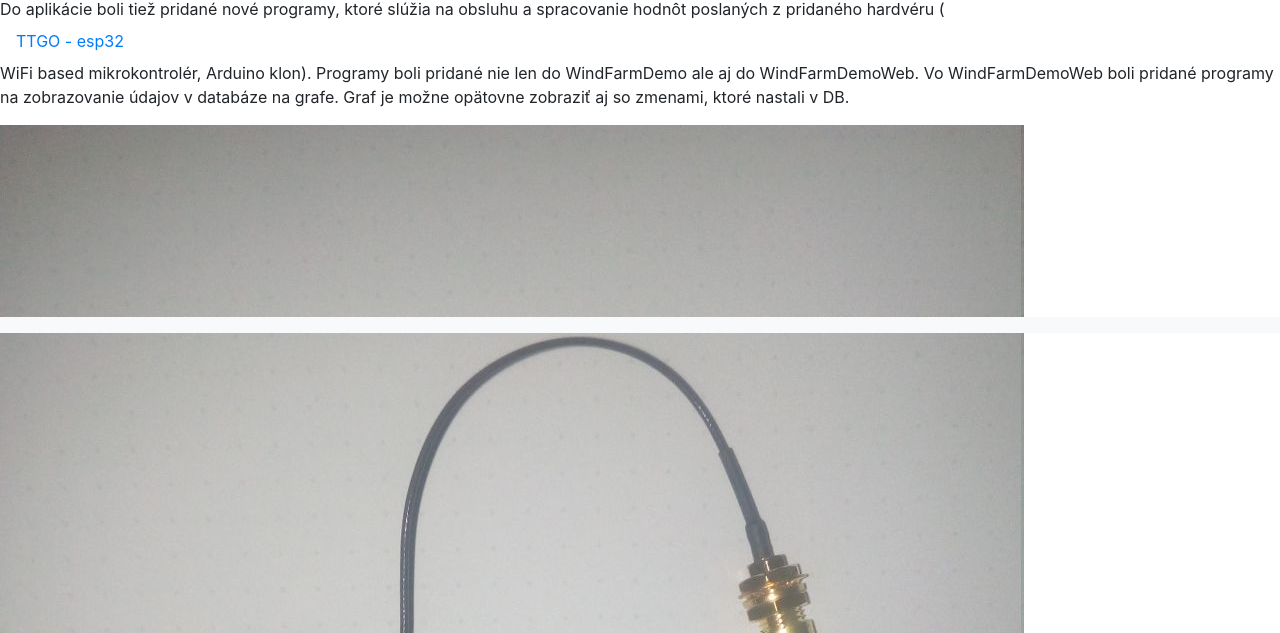
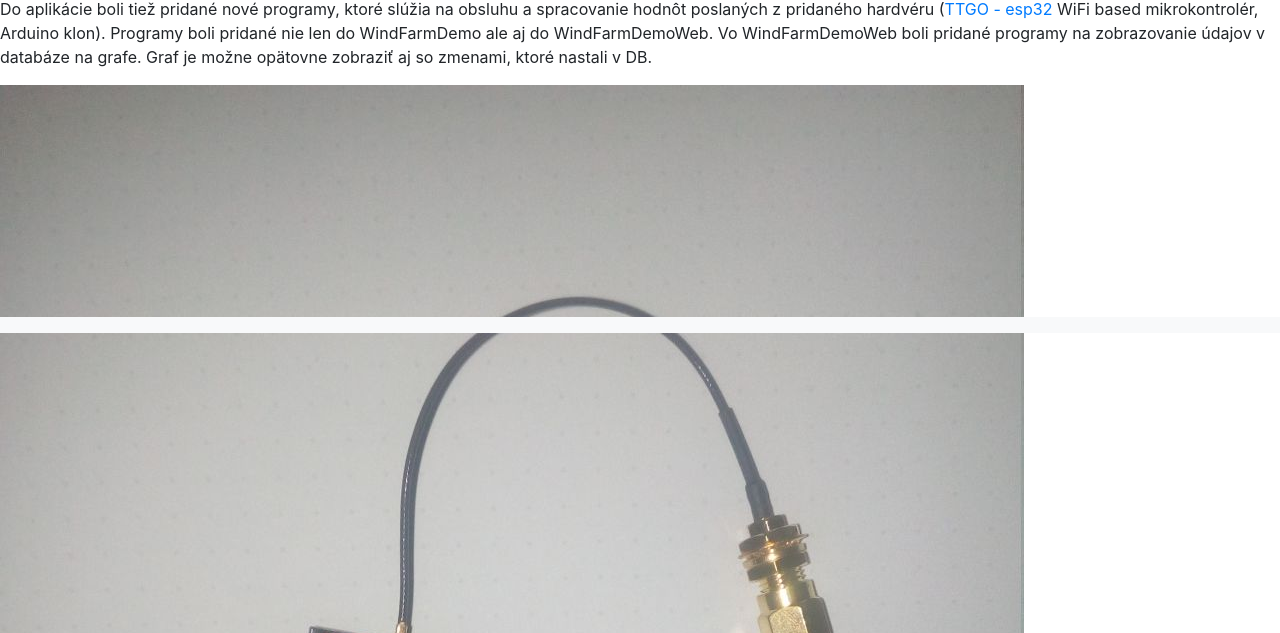
Before and after one commit to simonko1811/simonko1811.github.io, a plain HTML site: page rozsirenie.html in a window 1280 px wide. Shown: the part 467-1100 px from the top of the page. Drawn offline with nearby package versions, Linux system fonts and the light colour scheme.

Commit message:
Update rozsirenie.html

```diff
--- a/rozsirenie.html
+++ b/rozsirenie.html
@@ -41,7 +41,7 @@ Operácia UPDATE slúži na úpravu už uložených dát v DB. Na zmenu konkrét
 Operácia DELETE slúži na vymazanie dát z DB. Pri tento operácii nám stačí zadať id hodnoty, ktorú chceme vymazať.  </p>
   <h2>HW klient</h2>
   <p>
-Do aplikácie boli tiež pridané nové programy, ktoré slúžia na obsluhu a spracovanie hodnôt poslaných z pridaného hardvéru (<a class="nav-link" href="https://www.youtube.com/watch?v=cjVwTf8iDFY">TTGO - esp32</a> WiFi based mikrokontrolér, Arduino klon). Programy boli pridané nie len do WindFarmDemo ale aj do WindFarmDemoWeb.
+Do aplikácie boli tiež pridané nové programy, ktoré slúžia na obsluhu a spracovanie hodnôt poslaných z pridaného hardvéru (<a href="https://www.youtube.com/watch?v=cjVwTf8iDFY">TTGO - esp32</a> WiFi based mikrokontrolér, Arduino klon). Programy boli pridané nie len do WindFarmDemo ale aj do WindFarmDemoWeb.
 Vo WindFarmDemoWeb boli pridané programy na zobrazovanie údajov v databáze na grafe. Graf je možne opätovne zobraziť aj so zmenami, ktoré nastali v DB. </p>
     <img src="esp32.jpg" alt="">
 
```
